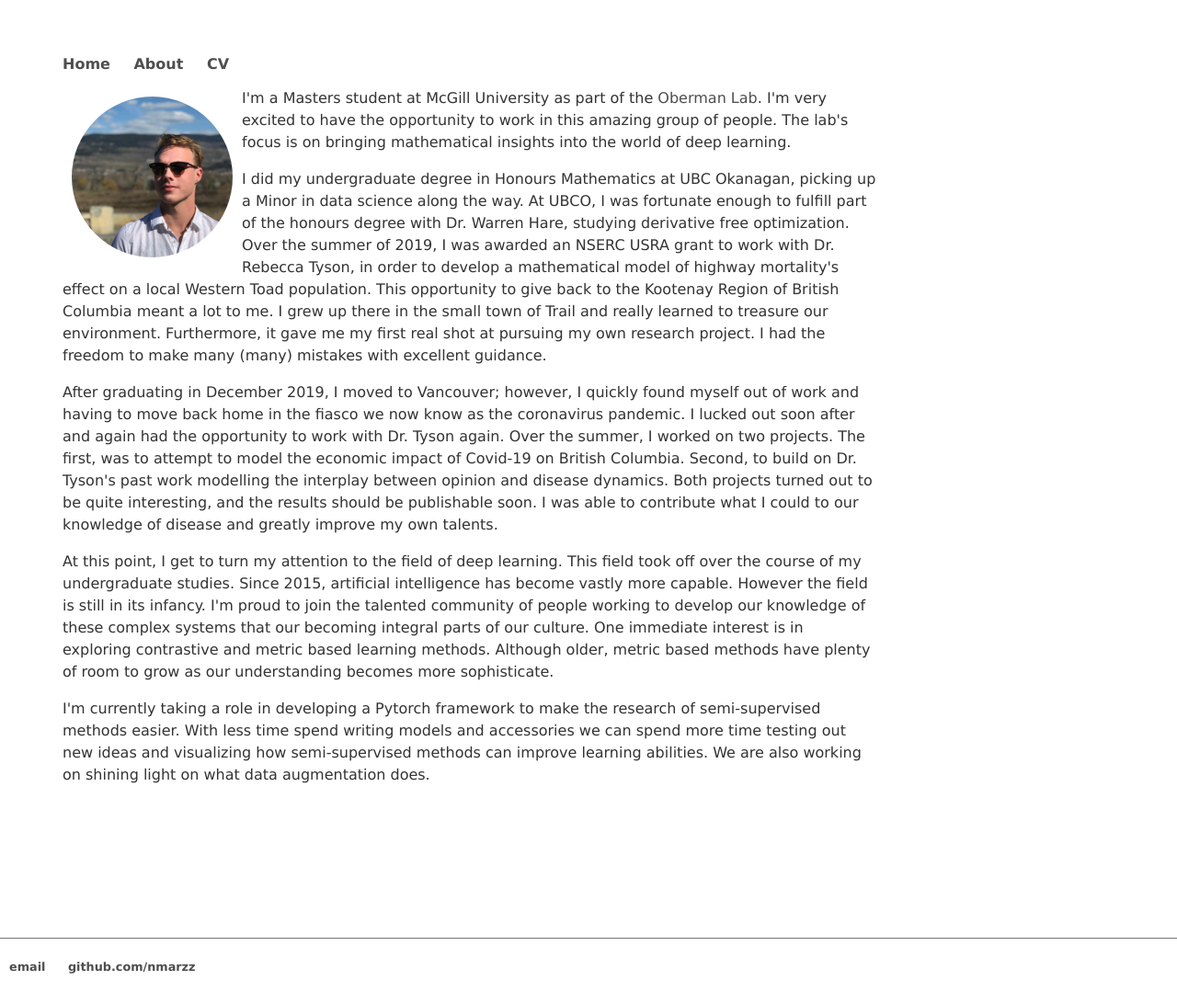
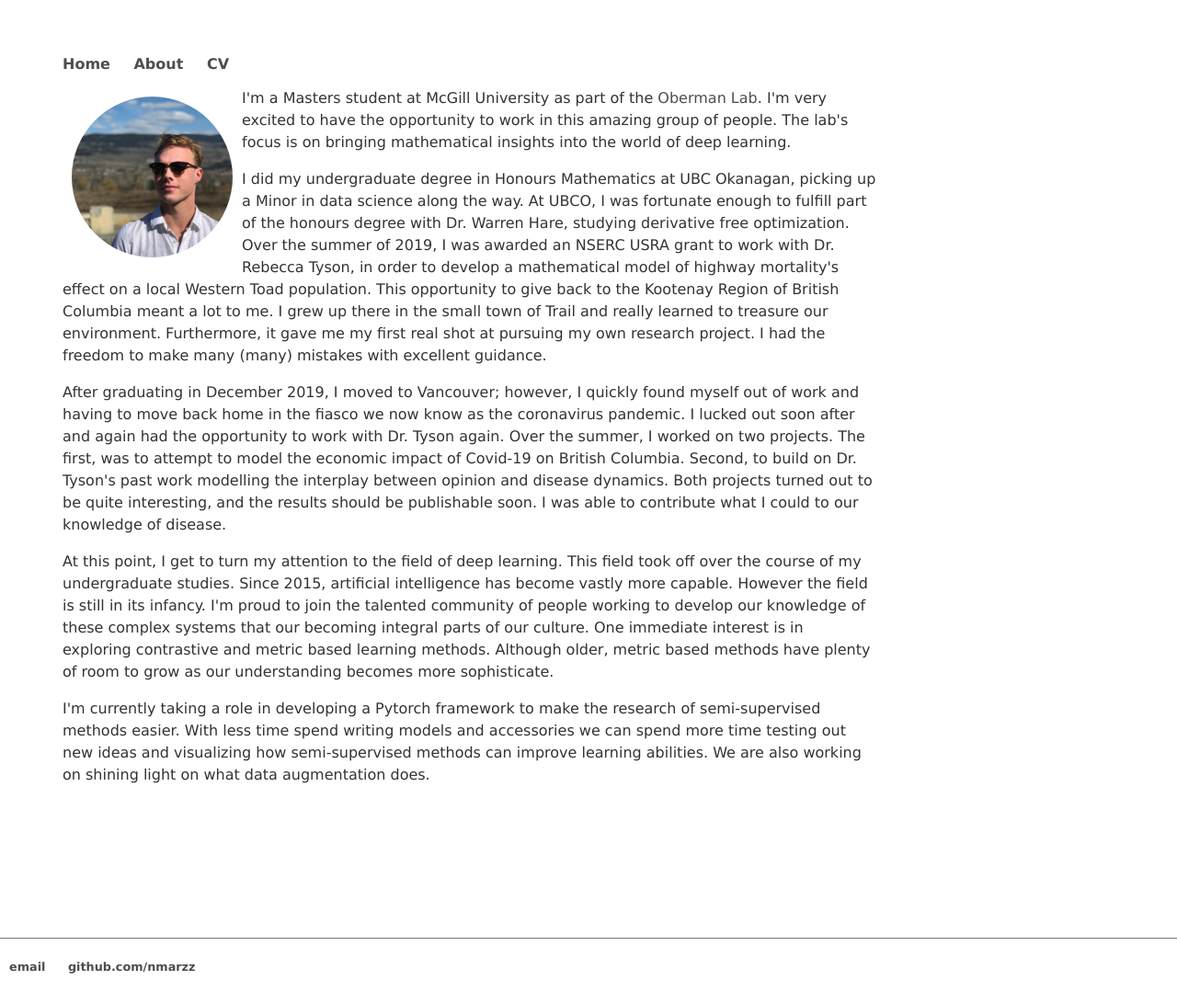
Before and after one commit to nmarzz/nmarzz.github.io, a Jekyll site: the page built from about.html, in a window 1280 px wide. Shown: the whole page at 92% size. Built offline with Jekyll 4.4.1, drawn with Linux system fonts in a browser that asks for light colours.

Commit message:
about updates

```diff
--- a/about.html
+++ b/about.html
@@ -26,7 +26,7 @@ After graduating in December 2019, I moved to Vancouver; however, I quickly foun
 we now know as the coronavirus pandemic. I lucked out soon after and again had the opportunity to work with Dr. Tyson again. Over the summer, I worked on
 two projects. The first, was to attempt to model the economic impact of Covid-19 on British Columbia. Second, to build on Dr. Tyson's past work modelling
 the interplay between opinion and disease dynamics. Both projects turned out to be quite interesting, and the results should be publishable soon. I was able to contribute what I could to our
-knowledge of disease and greatly improve my own talents.</p>
+knowledge of disease.</p>
 
 <p>
 At this point, I get to turn my attention to the field of deep learning. This field took off over the course of my undergraduate studies. Since 2015, artificial intelligence
```
